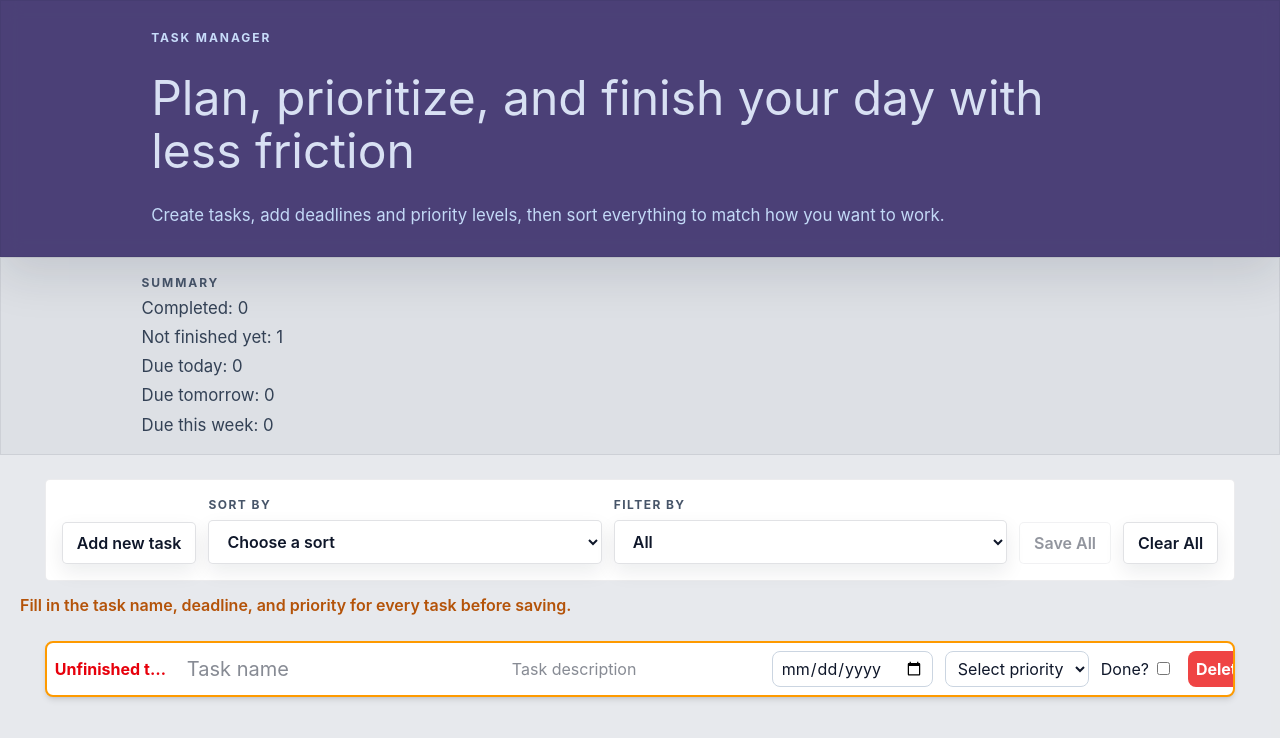
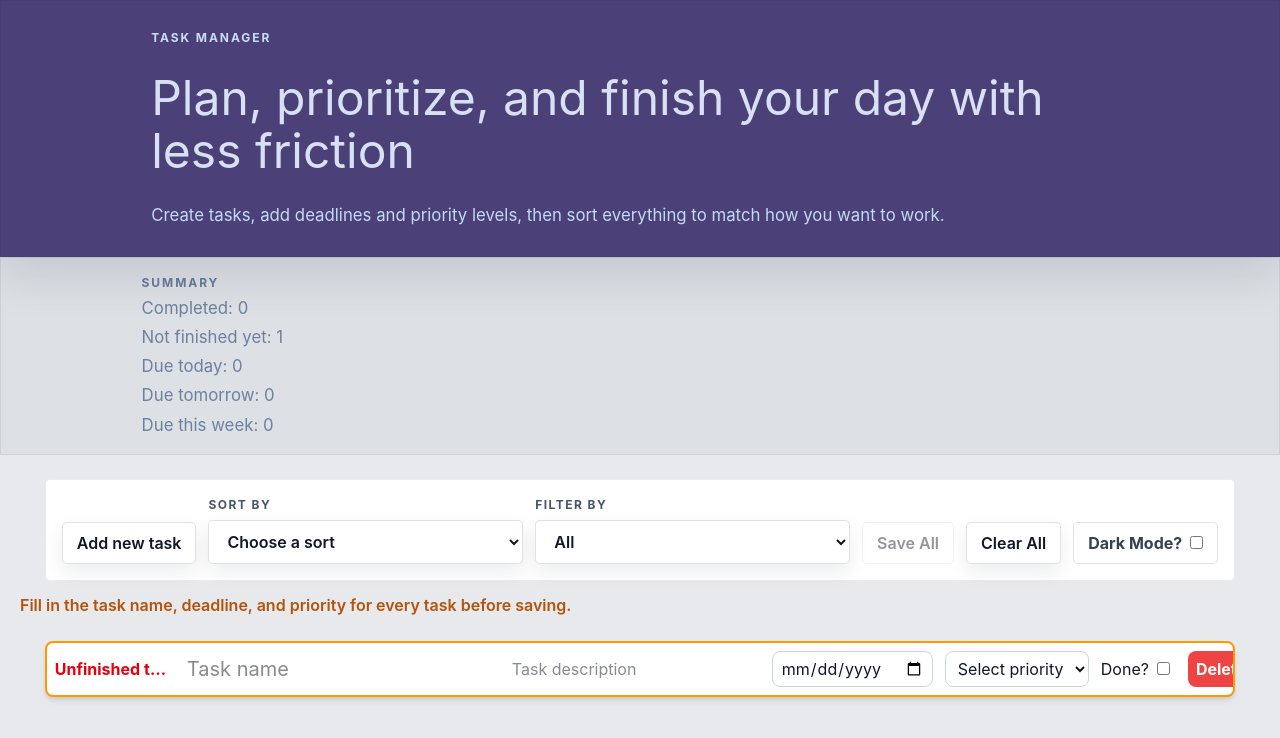
Before and after one commit to Nosh-H/todo-app-v2, a Vue app: page / in a window 1280 px wide. Shown: the top 738 px of the page. Built offline with nearby package versions, Linux system fonts and the light colour scheme.

Commit message:
Dark Mode

```diff
--- a/src/App.vue
+++ b/src/App.vue
@@ -1,6 +1,7 @@
 <script setup>
 import TaskCard from './components/TaskCard.vue'
 import { ref, computed } from 'vue'
+import { useDarkMode } from '@/composables/useDarkMode';
 
 const priorityOptions = ['Critical', 'High', 'Medium', 'Low', 'Optional']
 const sortOptions = [
@@ -285,6 +286,9 @@ const filteredTasks = computed(() => {
   return tasks.value.filter(isVisibleTask)
 })
 
+// Dark mode
+const { isDark, toggleDark } = useDarkMode();
+
 </script>
 
 <template>
@@ -332,6 +336,12 @@ const filteredTasks = computed(() => {
 
       <button class="pill" @click="saveTasks" :disabled="!canSaveAll">Save All</button>
       <button class="pill" @click="clearAll">Clear All</button>
+
+      <!--Dark Mode-->
+      <div class="mt-3 flex items-center gap-2 pill">
+        <label :for="dark-mode">Dark Mode?</label>
+        <input :id="dark-mode" @click="toggleDark" type="checkbox" />
+      </div>
     </div>
 
     <p v-if="!canSaveAll" class="validation-note" role="status">
--- /dev/null
+++ b/src/composables/useDarkMode.js
@@ -0,0 +1,33 @@
+// composables/useDarkMode.js
+import { ref, onMounted } from 'vue';
+
+export function useDarkMode() {
+  const isDark = ref(false);
+
+  const toggleDark = () => {
+    isDark.value = !isDark.value;
+    document.documentElement.classList.toggle('dark', isDark.value);
+    localStorage.setItem('theme', isDark.value ? 'dark' : 'light');
+  };
+
+  onMounted(() => {
+    // 1. Check local storage first
+    const savedTheme = localStorage.getItem('theme');
+
+    // 2. Check system preference if no saved theme
+    const systemPrefersDark = window.matchMedia('(prefers-color-scheme: dark)').matches;
+
+    if (savedTheme === 'dark' || (!savedTheme && systemPrefersDark)) {
+      isDark.value = true;
+      document.documentElement.classList.add('dark');
+    } else {
+      isDark.value = false;
+      document.documentElement.classList.remove('dark');
+    }
+  });
+
+  return {
+    isDark,
+    toggleDark
+  };
+}
--- a/src/style.css
+++ b/src/style.css
@@ -15,13 +15,17 @@
   background: rgba(100, 111, 136, 0.08);
 }
 
+/* Dark Mode Overrides */
+html.dark {
+  color-scheme: dark;
+}
+
 body {
   margin: 0;
   min-width: 320px;
   min-height: 100vh;
   background: inherit;
-  /* background: rgba(255, 255, 255, 0.78); */
-
+  transition: background-color 0.3s, color 0.3s;
 }
 
 #app {
@@ -49,7 +53,7 @@ body {
 
 #summary-title {
   margin: 0 10%;
-  color: #475569;
+  color: #677b97;
 }
 
 .app-eyebrow {
@@ -96,7 +100,7 @@ body {
   margin: 4px 10% 0;
   max-width: 70ch;
   font-size: 1.05rem;
-  color: #334155;
+  color: #6d819f;
 }
 
 .toolbar {
```
